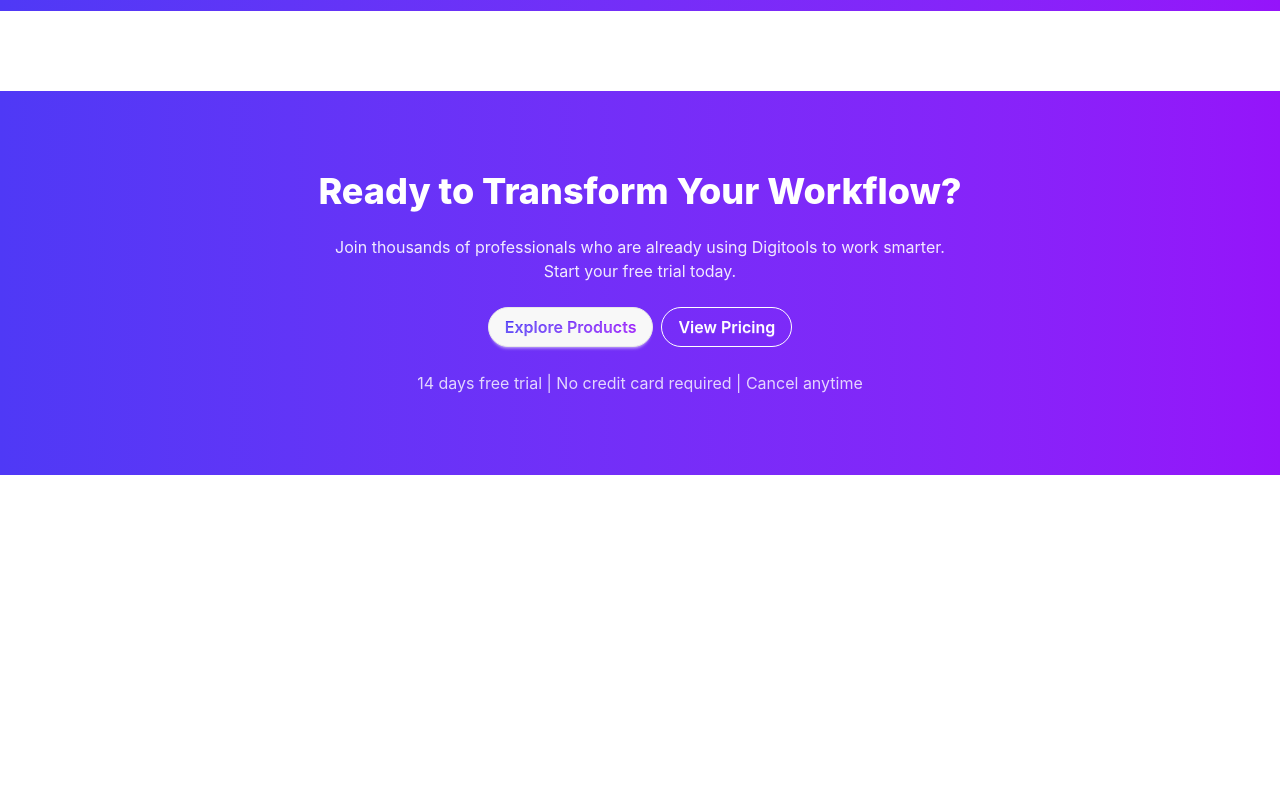
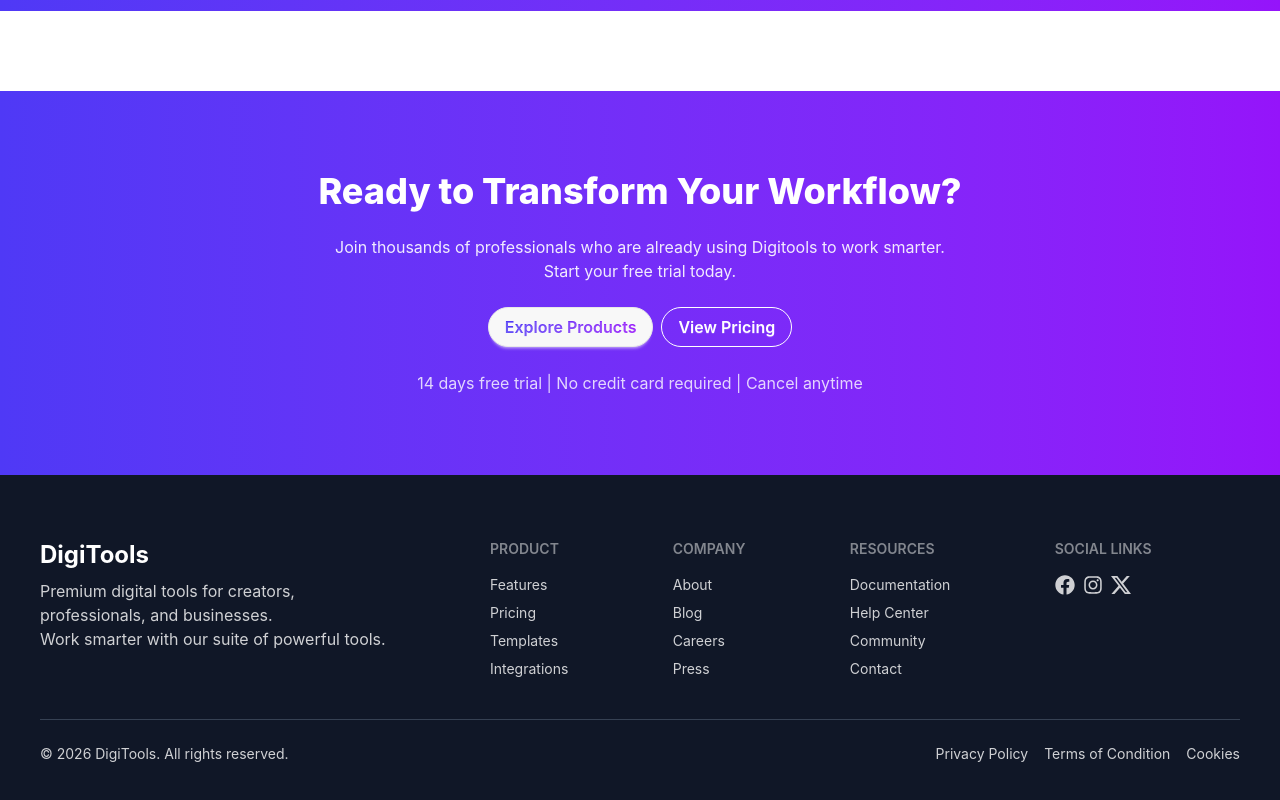
Before and after one commit to ApuKM/Digitools-A06, a React (Vite) app: page / in a window 1280 px wide. Shown: the part 914-1714 px from the top of the page. Before the commit the page ends 1389 px from the top, so only its background shows below. Built offline with nearby package versions, Linux system fonts and the light colour scheme.

Commit message:
Designed footer

```diff
--- a/package.json
+++ b/package.json
@@ -13,6 +13,7 @@
     "@tailwindcss/vite": "^4.2.2",
     "react": "^19.2.4",
     "react-dom": "^19.2.4",
+    "react-icons": "^5.6.0",
     "tailwindcss": "^4.2.2"
   },
   "devDependencies": {
--- a/src/App.jsx
+++ b/src/App.jsx
@@ -4,6 +4,7 @@
 import Banner from "./components/Banner";
 import Statistics from "./components/Statistics";
 import TransformWorkflow from "./components/TransformWorkflow";
+import Footer from "./components/Footer";
 
 const App = () => {
   return (
@@ -14,6 +15,7 @@
         <Statistics />
         <TransformWorkflow />
       </section>
+      <Footer />
     </>
   );
 };
--- /dev/null
+++ b/src/components/Footer.jsx
@@ -0,0 +1,62 @@
+import React from "react";
+import { BsTwitterX } from "react-icons/bs";
+import { FaFacebook, FaInstagram } from "react-icons/fa";
+
+const Footer = () => {
+  return (
+    <div className="bg-[#101727] text-white px-10 py-16">
+      <footer className="footer sm:footer-horizontal ">
+        <aside>
+          <h3 className="text-2xl font-bold">DigiTools</h3>
+          <p className="text-base opacity-80 leading-6">
+            Premium digital tools for creators, <br /> professionals, and
+            businesses. <br />
+            Work smarter with our suite of powerful tools.
+          </p>
+        </aside>
+        <nav className="opacity-80">
+          <h6 className="footer-title">Product</h6>
+          <a className="link link-hover">Features</a>
+          <a className="link link-hover">Pricing</a>
+          <a className="link link-hover">Templates</a>
+          <a className="link link-hover">Integrations</a>
+        </nav>
+        <nav className="opacity-80">
+          <h6 className="footer-title">Company</h6>
+          <a className="link link-hover">About</a>
+          <a className="link link-hover">Blog</a>
+          <a className="link link-hover">Careers</a>
+          <a className="link link-hover">Press</a>
+        </nav>
+        <nav className="opacity-80">
+          <h6 className="footer-title">Resources</h6>
+          <a className="link link-hover">Documentation</a>
+          <a className="link link-hover">Help Center</a>
+          <a className="link link-hover">Community</a>
+          <a className="link link-hover">Contact</a>
+        </nav>
+        <nav className="opacity-80">
+          <h6 className="footer-title">Social Links</h6>
+          <div className="flex items-center gap-2">
+            <FaFacebook className="w-5 h-5 hover:scale-105  transition-all duration-200 cursor-pointer" />
+            <FaInstagram className="w-5 h-5 hover:scale-105  transition-all duration-200" />
+            <BsTwitterX className="w-5 h-5 hover:scale-105  transition-all duration-200" />
+          </div>
+        </nav>
+      </footer>
+      <div className=" pt-10 grid-none">
+        <hr className="border-gray-700 mb-6" />
+        <div className="flex flex-col md:flex-row justify-between items-center text-sm opacity-80 gap-4">
+          <p>© {new Date().getFullYear()} DigiTools. All rights reserved.</p>
+          <div className="flex gap-4">
+            <p className="cursor-pointer hover:underline">Privacy Policy</p>
+            <p className="cursor-pointer hover:underline">Terms of Condition</p>
+            <p className="cursor-pointer hover:underline">Cookies</p>
+          </div>
+        </div>
+      </div>
+    </div>
+  );
+};
+
+export default Footer;
```
Also changed, not shown: 1 other file (tests, documents, lock files or other folders).
